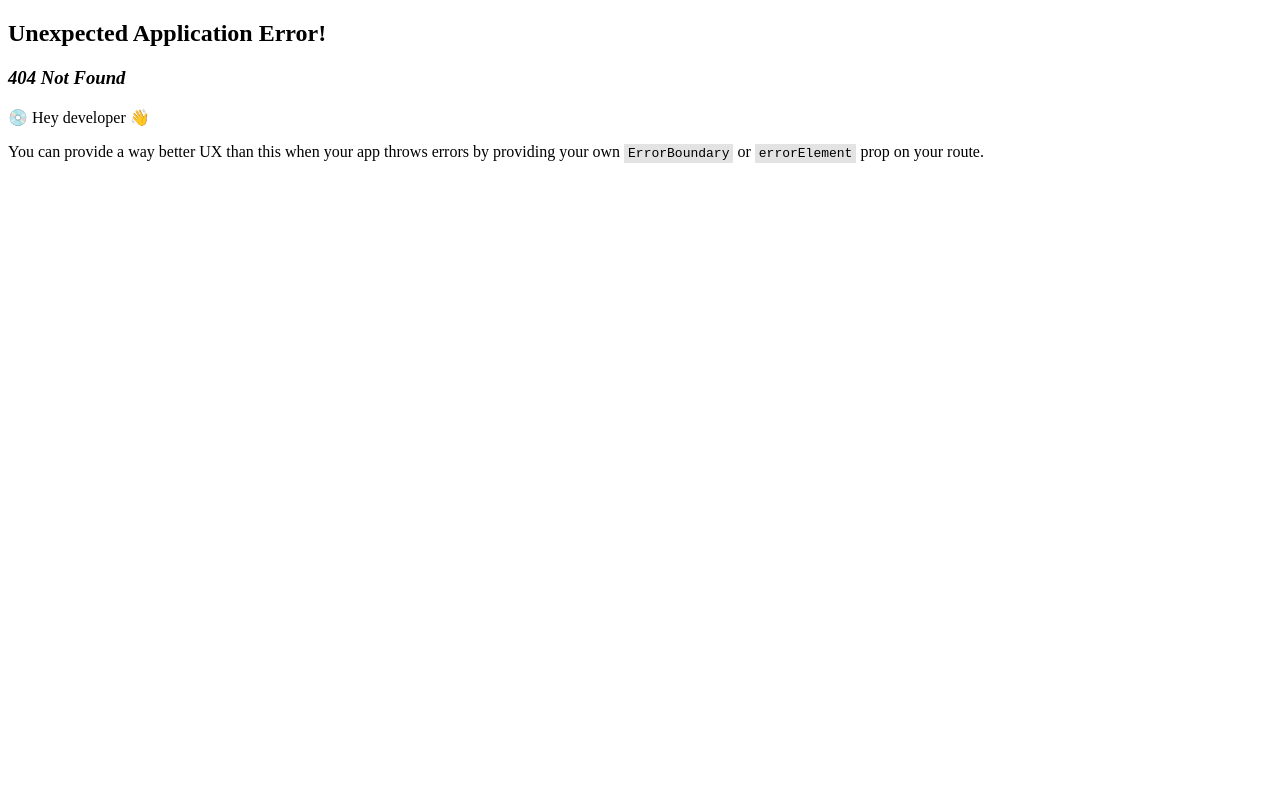
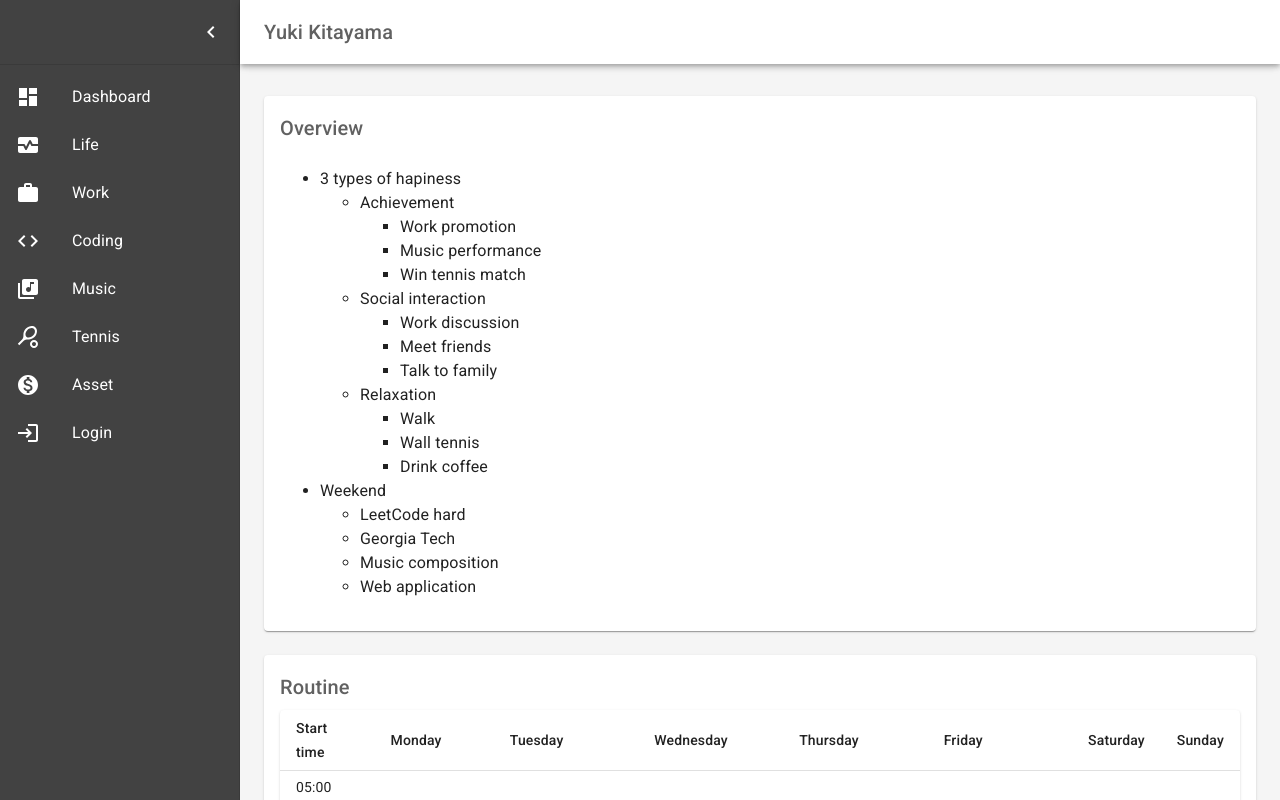
Before and after one commit to yukikitayama/webapp-react-ts, a React (Create React App) app: page /life in a window 1280 px wide. Before the commit this address had no page. Built offline with nearby package versions, Linux system fonts and the light colour scheme.

Commit message:
add life page, update work page

```diff
--- a/src/components/Menu.tsx
+++ b/src/components/Menu.tsx
@@ -18,6 +18,7 @@ import LibraryMusicIcon from '@mui/icons-material/LibraryMusic';
 import CodeIcon from '@mui/icons-material/Code';
 import LoginIcon from '@mui/icons-material/Login';
 import MonetizationOnIcon from "@mui/icons-material/MonetizationOn";
+import MonitorHeartIcon from "@mui/icons-material/MonitorHeart";
 
 import { drawerWidth } from '../parameters/parameters';
 
@@ -33,6 +34,12 @@ const listItems = (
         <DashboardIcon sx={{ color: "white" }} />
       </ListItemIcon>
       <ListItemText primary="Dashboard" />
+    </ListItemButton>
+    <ListItemButton component={Link} to="/life" >
+      <ListItemIcon>
+        <MonitorHeartIcon sx={{ color: "white" }} />
+      </ListItemIcon>
+      <ListItemText primary="Life" />
     </ListItemButton>
     <ListItemButton component={Link} to="/work" >
       <ListItemIcon>
--- /dev/null
+++ b/src/components/Routine.tsx
@@ -0,0 +1,226 @@
+import Table from "@mui/material/Table";
+import TableBody from "@mui/material/TableBody";
+import TableCell from "@mui/material/TableCell";
+import TableContainer from "@mui/material/TableContainer";
+import TableHead from "@mui/material/TableHead";
+import TableRow from "@mui/material/TableRow";
+import Paper from "@mui/material/Paper";
+
+import { lightBlue } from "../utils/style";
+
+function createData(
+  startTime: string,
+  monday: string,
+  tuesday: string,
+  wednesday: string,
+  thursday: string,
+  friday: string,
+  saturday: string,
+  sunday: string
+) {
+  return {
+    startTime,
+    monday,
+    tuesday,
+    wednesday,
+    thursday,
+    friday,
+    saturday,
+    sunday,
+  };
+}
+
+const rows = [
+  createData("05:00", "", "", "", "", "", "", ""),
+  createData("05:30", "Shower", "Shower", "Shower", "Shower", "Shower", "", ""),
+  createData(
+    "06:00",
+    "LeetCode",
+    "LeetCode",
+    "LeetCode",
+    "LeetCode",
+    "LeetCode",
+    "",
+    ""
+  ),
+  createData(
+    "06:30",
+    "LeetCode",
+    "LeetCode",
+    "LeetCode",
+    "LeetCode",
+    "LeetCode",
+    "",
+    ""
+  ),
+  createData(
+    "07:00",
+    "Data engineer",
+    "Data engineer",
+    "Data engineer",
+    "Data engineer",
+    "Data engineer",
+    "",
+    ""
+  ),
+  createData(
+    "07:30",
+    "Breakfast",
+    "Breakfast",
+    "Breakfast",
+    "Breakfast",
+    "Breakfast",
+    "",
+    ""
+  ),
+  createData("08:00", "", "", "", "", "", "", ""),
+  createData("08:30", "Work", "Work", "Work", "Work", "Work", "", ""),
+  createData("09:30", "Work", "Work", "Work", "Work", "Work", "", ""),
+  createData("10:00", "Work", "Work", "Work", "Work", "Work", "", ""),
+  createData("10:30", "Work", "Work", "Work", "Work", "Work", "", ""),
+  createData("11:00", "Work", "Work", "Work", "Work", "Work", "", ""),
+  createData("11:30", "Work", "Work", "Work", "Work", "Work", "", ""),
+  createData("12:00", "Work", "Work", "Work", "Work", "Work", "", ""),
+  createData("12:30", "Work", "Work", "Work", "Work", "Work", "", ""),
+  createData("13:00", "Work", "Work", "Work", "Work", "Work", "", ""),
+  createData("13:30", "Work", "Work", "Work", "Work", "Work", "", ""),
+  createData("14:00", "Work", "Work", "Work", "Work", "Work", "", ""),
+  createData("14:30", "Work", "Work", "Work", "Work", "Work", "", ""),
+  createData("15:00", "Work", "Work", "Work", "Work", "Work", "", ""),
+  createData("15:30", "Work", "Work", "Work", "Work", "Work", "", ""),
+  createData("16:00", "Work", "Work", "Work", "Work", "Work", "", ""),
+  createData("16:30", "Work", "Work", "Work", "Work", "Work", "", ""),
+  createData("17:00", "", "Work", "Work", "", "", "", ""),
+  createData("17:30", "", "", "Work", "LeetCode", "LeetCode", "", ""),
+  createData(
+    "18:00",
+    "Tennis",
+    "",
+    "Work",
+    "Georgia Tech",
+    "Georgia Tech",
+    "",
+    ""
+  ),
+  createData("18:30", "Tennis", "Gym", "", "Gym", "Gym", "", ""),
+  createData("19:00", "Tennis", "Dinner", "Dinner", "Dinner", "Dinner", "", ""),
+  createData("19:30", "", "Dinner", "Dinner", "Dinner", "Dinner", "", ""),
+  createData("20:00", "Shower", "Piano", "Piano", "Piano", "Piano", "", ""),
+  createData(
+    "20:30",
+    "Dinner",
+    "C++, Music theory",
+    "C++, Music theory",
+    "C++, Music theory",
+    "C++, Music theory",
+    "",
+    ""
+  ),
+  createData(
+    "21:00",
+    "Go to bed",
+    "Go to bed",
+    "Go to bed",
+    "Go to bed",
+    "Go to bed",
+    "",
+    ""
+  ),
+  createData("21:30", "", "", "", "", "", "", ""),
+  createData("22:00", "", "", "", "", "", "", ""),
+];
+
+const nonFreeTime = ["Shower", "Breakfast", "Dinner", "Go to bed", "Work", ""];
+
+const Routine = () => {
+  return (
+    <TableContainer component={Paper}>
+      <Table size="small">
+        <TableHead>
+          <TableRow>
+            <TableCell>Start time</TableCell>
+            <TableCell>Monday</TableCell>
+            <TableCell>Tuesday</TableCell>
+            <TableCell>Wednesday</TableCell>
+            <TableCell>Thursday</TableCell>
+            <TableCell>Friday</TableCell>
+            <TableCell>Saturday</TableCell>
+            <TableCell>Sunday</TableCell>
+          </TableRow>
+        </TableHead>
+        <TableBody>
+          {rows.map((row) => (
+            <TableRow key={row.startTime}>
+              <TableCell>{row.startTime}</TableCell>
+              <TableCell
+                sx={{
+                  backgroundColor: !nonFreeTime.includes(row.monday)
+                    ? lightBlue
+                    : "",
+                }}
+              >
+                {row.monday}
+              </TableCell>
+              <TableCell
+                sx={{
+                  backgroundColor: !nonFreeTime.includes(row.tuesday)
+                    ? lightBlue
+                    : "",
+                }}
+              >
+                {row.tuesday}
+              </TableCell>
+              <TableCell
+                sx={{
+                  backgroundColor: !nonFreeTime.includes(row.wednesday)
+                    ? lightBlue
+                    : "",
+                }}
+              >
+                {row.wednesday}
+              </TableCell>
+              <TableCell
+                sx={{
+                  backgroundColor: !nonFreeTime.includes(row.thursday)
+                    ? lightBlue
+                    : "",
+                }}
+              >
+                {row.thursday}
+              </TableCell>
+              <TableCell
+                sx={{
+                  backgroundColor: !nonFreeTime.includes(row.friday)
+                    ? lightBlue
+                    : "",
+                }}
+              >
+                {row.friday}
+              </TableCell>
+              <TableCell
+                sx={{
+                  backgroundColor: !nonFreeTime.includes(row.saturday)
+                    ? lightBlue
+                    : "",
+                }}
+              >
+                {row.saturday}
+              </TableCell>
+              <TableCell
+                sx={{
+                  backgroundColor: !nonFreeTime.includes(row.sunday)
+                    ? lightBlue
+                    : "",
+                }}
+              >
+                {row.sunday}
+              </TableCell>
+            </TableRow>
+          ))}
+        </TableBody>
+      </Table>
+    </TableContainer>
+  );
+};
+
+export default Routine;
--- a/src/index.tsx
+++ b/src/index.tsx
@@ -10,6 +10,7 @@ import { Provider } from "react-redux";
 
 import RootLayout from "./routes/RootLayout";
 import Dashboard from "./routes/Dashboard";
+import Life from "./routes/Life";
 import Work from "./routes/Work";
 import Coding from "./routes/Coding";
 import Music from "./routes/Music";
@@ -25,6 +26,7 @@ const router = createBrowserRouter([
     children: [
       { path: "/", element: <Dashboard /> },
       { path: "/dashboard", element: <Dashboard /> },
+      { path: "/life", element: <Life /> },
       { path: "/work", element: <Work /> },
       { path: "/coding", element: <Coding /> },
       { path: "/music", element: <Music /> },
--- /dev/null
+++ b/src/routes/Life.tsx
@@ -0,0 +1,65 @@
+import Grid from "@mui/material/Grid";
+
+import Display from "../components/Display";
+import Routine from "../components/Routine";
+
+const overview = (
+  <ul>
+    <li>
+      3 types of hapiness
+      <ul>
+        <li>
+          Achievement
+          <ul>
+            <li>Work promotion</li>
+            <li>Music performance</li>
+            <li>Win tennis match</li>
+          </ul>
+        </li>
+        <li>
+          Social interaction
+          <ul>
+            <li>Work discussion</li>
+            <li>Meet friends</li>
+            <li>Talk to family</li>
+          </ul>
+        </li>
+        <li>
+          Relaxation
+          <ul>
+            <li>Walk</li>
+            <li>Wall tennis</li>
+            <li>Drink coffee</li>
+          </ul>
+        </li>
+      </ul>
+    </li>
+    <li>Weekend
+      <ul>
+        <li>
+          LeetCode hard
+        </li>
+        <li>Georgia Tech</li>
+        <li>Music composition</li>
+        <li>Web application</li>
+      </ul>
+    </li>
+  </ul>
+);
+
+const Life = () => {
+  return (
+    <Grid container spacing={3}>
+      <Grid item xs={12}>
+        <Display title="Overview">{overview}</Display>
+      </Grid>
+      <Grid item xs={12}>
+        <Display title="Routine">
+          <Routine />
+        </Display>
+      </Grid>
+    </Grid>
+  );
+};
+
+export default Life;
--- /dev/null
+++ b/src/utils/style.ts
@@ -0,0 +1,3 @@
+export const infoLight = "#03a9f4";
+
+export const lightBlue = "#bbdefb";
```
